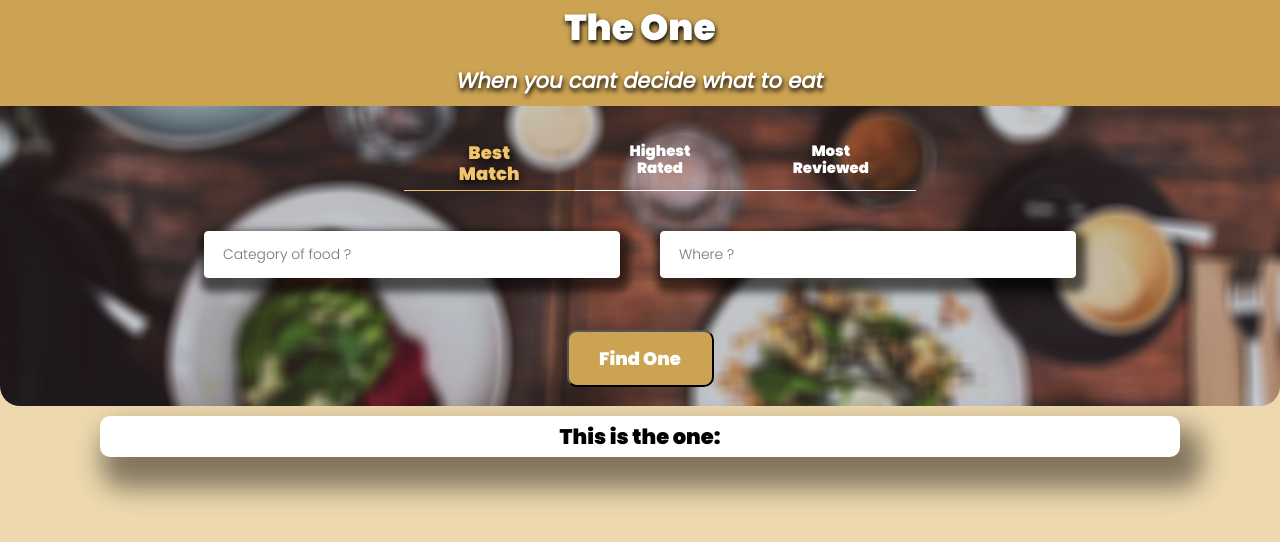
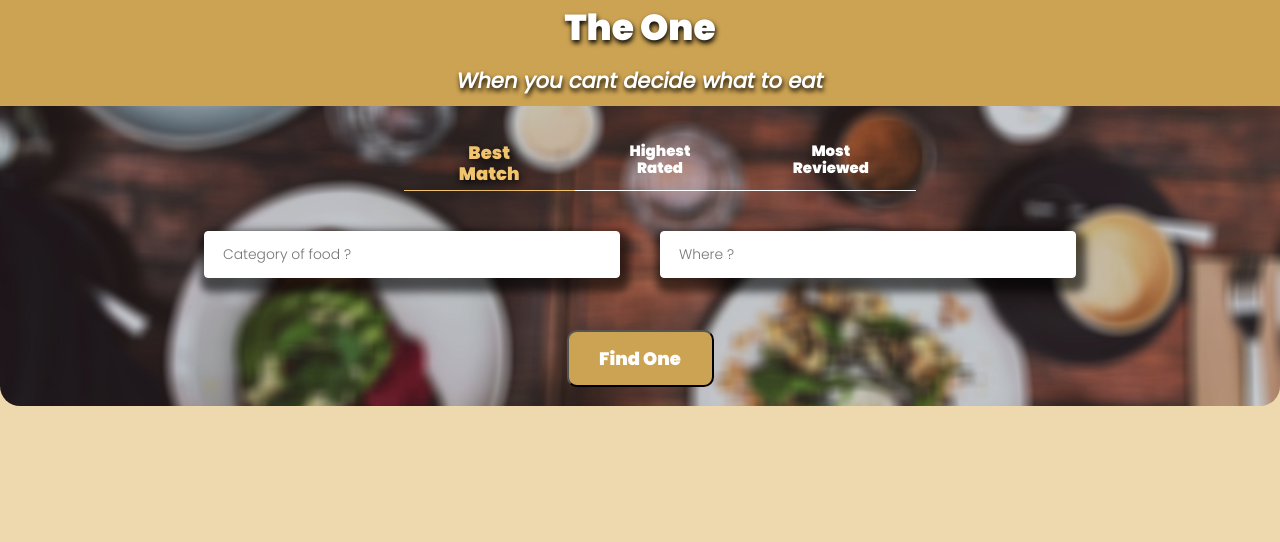
Before and after one commit to Danieldo1/ravenous1, a React (Create React App) app: page / in a window 1280 px wide. Shown: the top 542 px of the page. Built offline with nearby package versions, Linux system fonts and the light colour scheme.

Commit message:
Fixed the styling

```diff
--- a/src/App.css
+++ b/src/App.css
@@ -26,6 +26,7 @@ html {
     font-family: 'Poppins', sans-serif;
     font-weight: 400;
   }
+
 }
 
 input:focus {
--- a/src/Business/Business.css
+++ b/src/Business/Business.css
@@ -5,6 +5,11 @@
     width: 16.66rem;
     margin: 5rem 2.3rem .5rem;
     margin-top: 40px;
+    padding: 50px;
+    background-color: white;
+    border-radius: 15px;
+    -webkit-box-shadow: 12px 21px 27px 10px rgba(0,0,0,0.46);
+    box-shadow: 12px 21px 27px 10px rgba(0,0,0,0.46);
   }
 
   .Business .image-container {
--- a/src/Business/Business.js
+++ b/src/Business/Business.js
@@ -4,6 +4,7 @@ import './Business.css';
 const Business = (props) => {
   return (
     <div className="Business">
+      <h3 style={{marginTop: 0}} >This is the one:</h3>
       <div className="image-container">
         <img src={props.business.imageSrc} alt="" />
       </div>
--- a/src/BusinessList/BusinessList.css
+++ b/src/BusinessList/BusinessList.css
@@ -2,10 +2,6 @@
   display: flex;
   justify-content: space-around;
   flex-wrap: wrap;
-  margin: 100px;
-  border-radius: 10px;
-  background-color: #fff;
   margin-top: 10px;
-  -webkit-box-shadow: 12px 21px 27px 10px rgba(0,0,0,0.46);
-box-shadow: 12px 21px 27px 10px rgba(0,0,0,0.46);
+
   }
--- a/src/BusinessList/BusinessList.js
+++ b/src/BusinessList/BusinessList.js
@@ -5,12 +5,15 @@ import Business from '../Business/Business';
 
 const BusinessList = (props) => {
   return (
+    <>
+
+        {/* <h3>This is the one: </h3> */}
     <div className="BusinessList">
-        <h3 style={{marginBottom: 5,marginTop: 5}}>This is the one: </h3>
       {props.businesses.map((business) => (
         <Business business={business} key={business.id} />
       ))}
     </div>
+    </>
   );
 };
 
```
